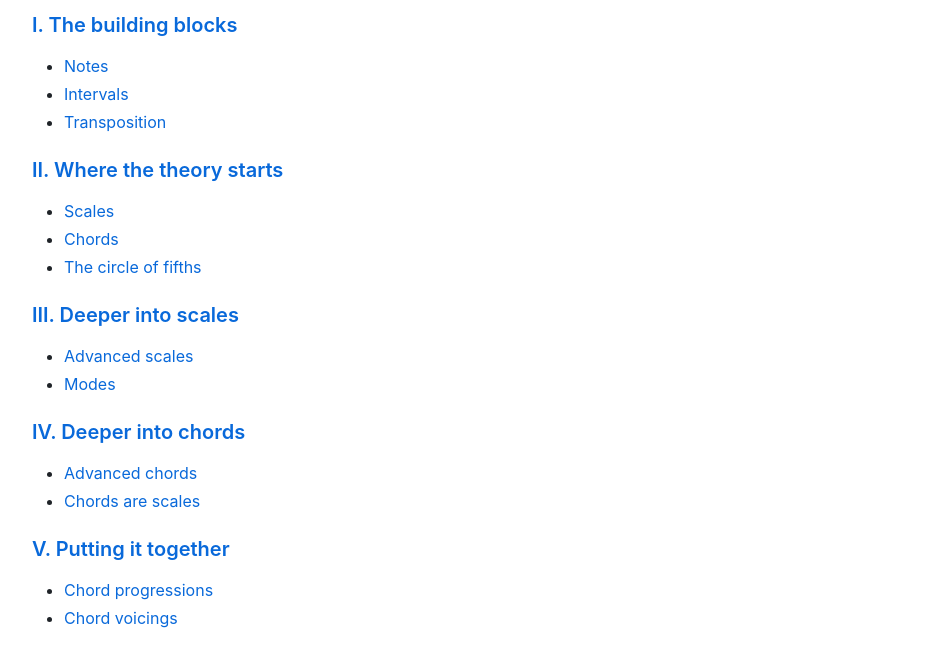
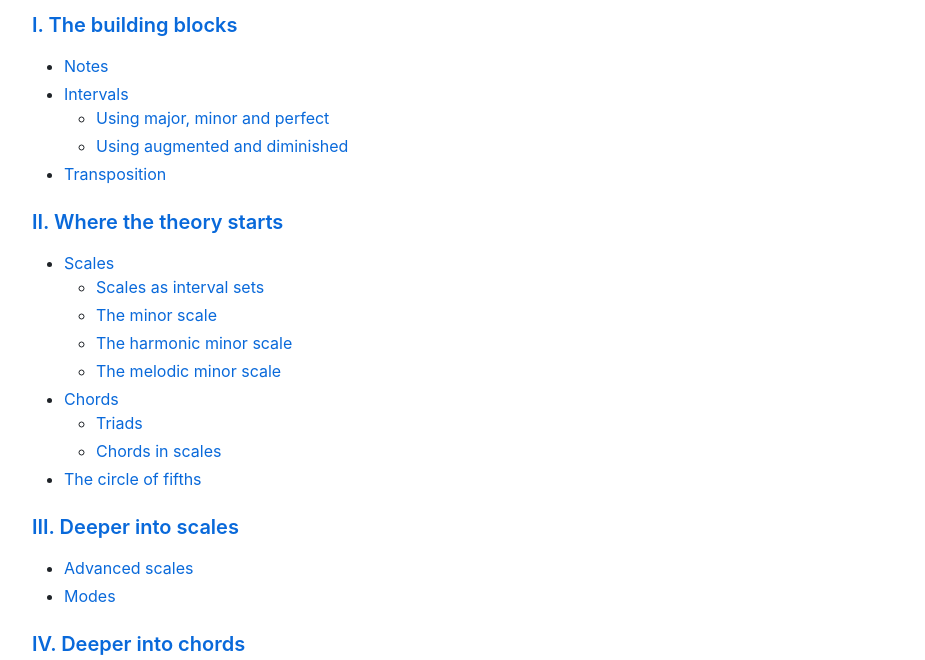
Before and after one commit to oskar-codes/music, a plain HTML site: page index.html in a window 1280 px wide. Shown: the part 541-1201 px from the top of the page, without its empty margins (163-1088 px from the left). Drawn offline with nearby package versions, Linux system fonts and the light colour scheme.

Commit message:
deploy: 3ffc738eb8b5de6b80938a185f423b8d7f9881c5

```diff
--- a/index.html
+++ b/index.html
@@ -51,13 +51,30 @@
 <h3><a href="the-building-blocks/index.md">I. The building blocks</a></h3>
 <ul>
 <li><a href="the-building-blocks/index.md#notes">Notes</a></li>
-<li><a href="the-building-blocks/index.md#intervals">Intervals</a></li>
+<li><a href="the-building-blocks/index.md#intervals">Intervals</a>
+<ul>
+<li><a href="the-building-blocks/index.md#using-major-minor-and-perfect">Using major, minor and perfect</a></li>
+<li><a href="the-building-blocks/index.md#using-augmented-and-diminished">Using augmented and diminished</a></li>
+</ul>
+</li>
 <li><a href="the-building-blocks/index.md#transposition">Transposition</a></li>
 </ul>
 <h3><a href="where-the-theory-starts/index.md">II. Where the theory starts</a></h3>
 <ul>
-<li><a href="where-the-theory-starts/index.md#scales">Scales</a></li>
-<li><a href="where-the-theory-starts/index.md#chords">Chords</a></li>
+<li><a href="where-the-theory-starts/index.md#scales">Scales</a>
+<ul>
+<li><a href="where-the-theory-starts/index.md#scales-as-interval-sets">Scales as interval sets</a></li>
+<li><a href="where-the-theory-starts/index.md#the-minor-scale">The minor scale</a></li>
+<li><a href="where-the-theory-starts/index.md#the-harmonic-minor-scale">The harmonic minor scale</a></li>
+<li><a href="where-the-theory-starts/index.md#the-melodic-minor-scale">The melodic minor scale</a></li>
+</ul>
+</li>
+<li><a href="where-the-theory-starts/index.md#chords">Chords</a>
+<ul>
+<li><a href="where-the-theory-starts/index.md#triads">Triads</a></li>
+<li><a href="where-the-theory-starts/index.md#chords-in-scales">Chords in scales</a></li>
+</ul>
+</li>
 <li><a href="where-the-theory-starts/index.md#the-circle-of-fifths">The circle of fifths</a></li>
 </ul>
 <h3><a href="deeper-into-scales/index.md">III. Deeper into scales</a></h3>
--- a/processing/main.js
+++ b/processing/main.js
@@ -23,7 +23,7 @@
     setHeaderIds() {
       const headers = document.querySelectorAll('h1,h2,h3,h4,h5,h6');
       for (const header of headers) {
-        header.id = header.textContent.toLowerCase().replace(/ /g, '-').replace(/[^a-z0-9]/g, '');
+        header.id = header.textContent.toLowerCase().replace(/ /g, '-').replace(/[^a-z0-9-]/g, '');
       }
     },
 
```
